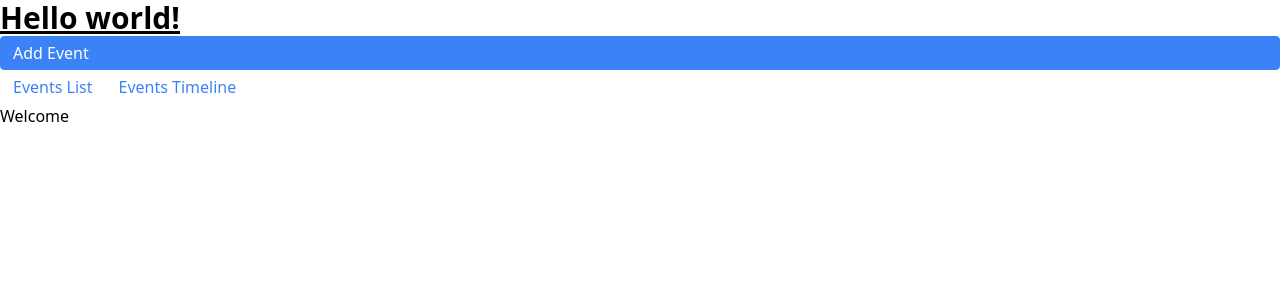
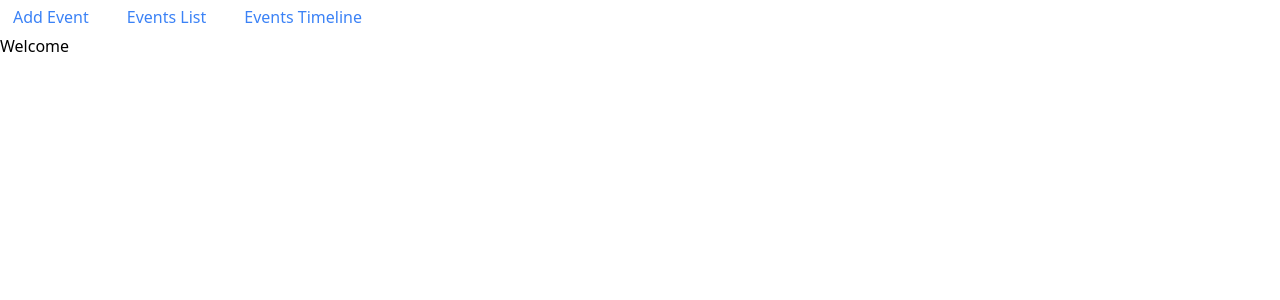
Before and after one commit to devbro1/henon_events, a React (Vite) app in the folder frontend/: page / in a window 1280 px wide. Shown: the top 300 px of the page. Built offline with nearby package versions, Linux system fonts and the light colour scheme.

Commit message:
fix menu

```diff
--- a/frontend/src/App.tsx
+++ b/frontend/src/App.tsx
@@ -1,6 +1,6 @@
 import React, { Suspense, useContext, useEffect } from 'react';
 import { useState } from 'react'
-import { Link, Route, Routes } from 'react-router-dom';
+import { Link, Route, Routes, useLocation } from 'react-router-dom';
 import './App.css'
 
 const AddEventComp = React.lazy(() => import('./comps/addEvent'));
@@ -8,18 +8,18 @@ const EventsListComp = React.lazy(() => import('./comps/eventsList'));
 const EventsTimelineComp = React.lazy(() => import('./comps/eventsTimeline'));
 
 function App() {
-  const selected = "border border-blue-500 rounded py-1 px-3 bg-blue-500 text-white";
+  const location = useLocation();
+  console.log(location.pathname.indexOf(''));
+  const selected = "inline-block border border-blue-500 rounded py-1 px-3 bg-blue-500 text-white";
   const not_selected = "inline-block border border-white rounded hover:border-gray-200 text-blue-500 hover:bg-gray-200 py-1 px-3";
   return (
     <div>
-      <h1 className="text-3xl font-bold underline">
-        Hello world!
-      </h1>
-
       <div className="">
-          <div className={selected} ><Link to={'/add-event/'}>Add Event</Link></div>
-          <div className={not_selected} ><Link to={'/events-list/'}>Events List</Link></div>
-          <div className={not_selected} ><Link to={'/events-timeline/'}>Events Timeline</Link></div>
+        <ul className="flex">
+          <li className="mr-3"><Link to={'/add-event/'} className={location.pathname.indexOf('add-event') > 0 ? selected: not_selected}>Add Event</Link></li>
+          <li className="mr-3"><Link to={'/events-list/'} className={location.pathname.indexOf('events-list') > 0 ? selected: not_selected}>Events List</Link></li>
+          <li className="mr-3"><Link to={'/events-timeline/'} className={location.pathname.indexOf('events-timeline') > 0 ? selected: not_selected}>Events Timeline</Link></li>
+        </ul>
       </div>
       <div>
         <Routes>
```
